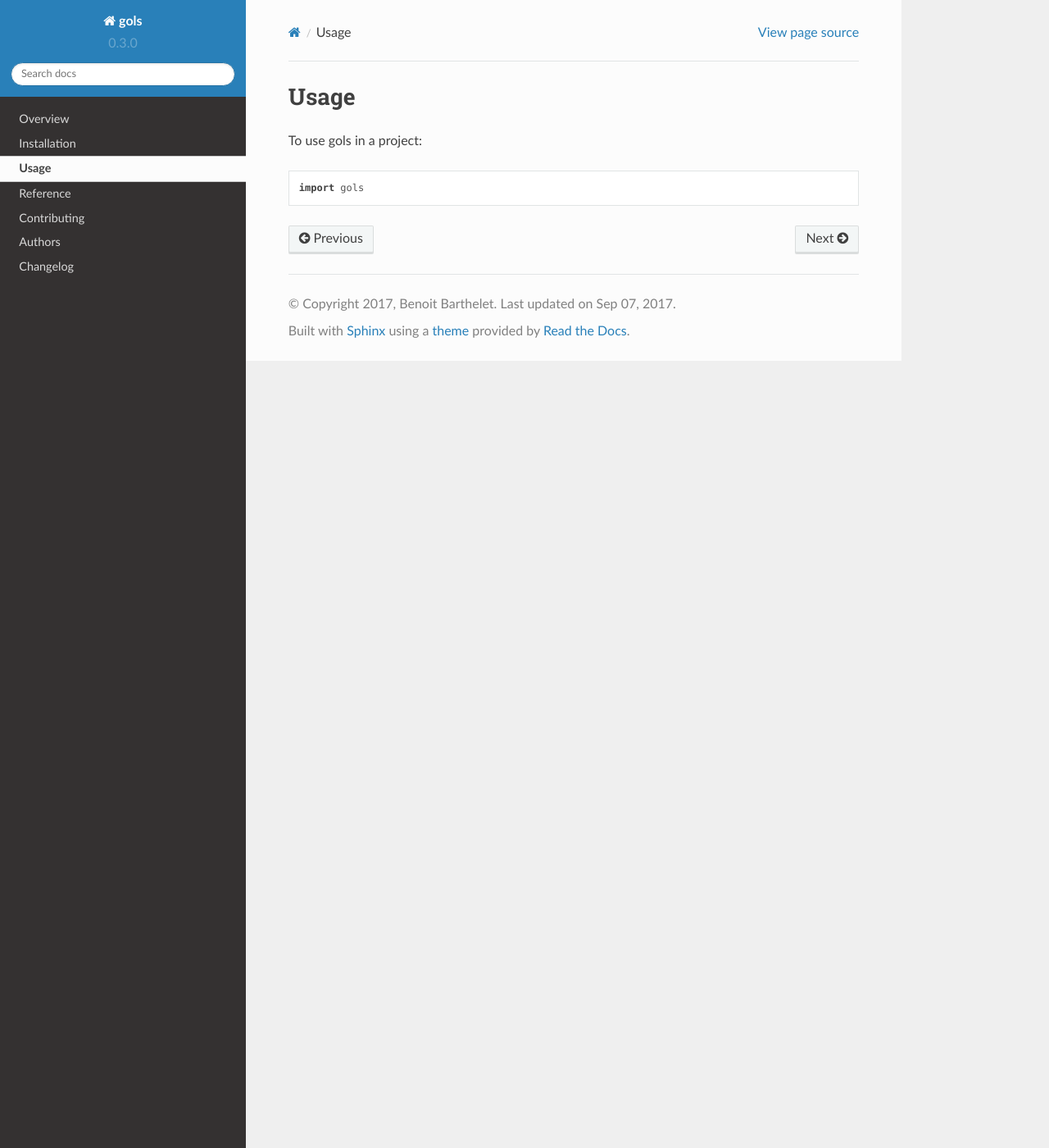
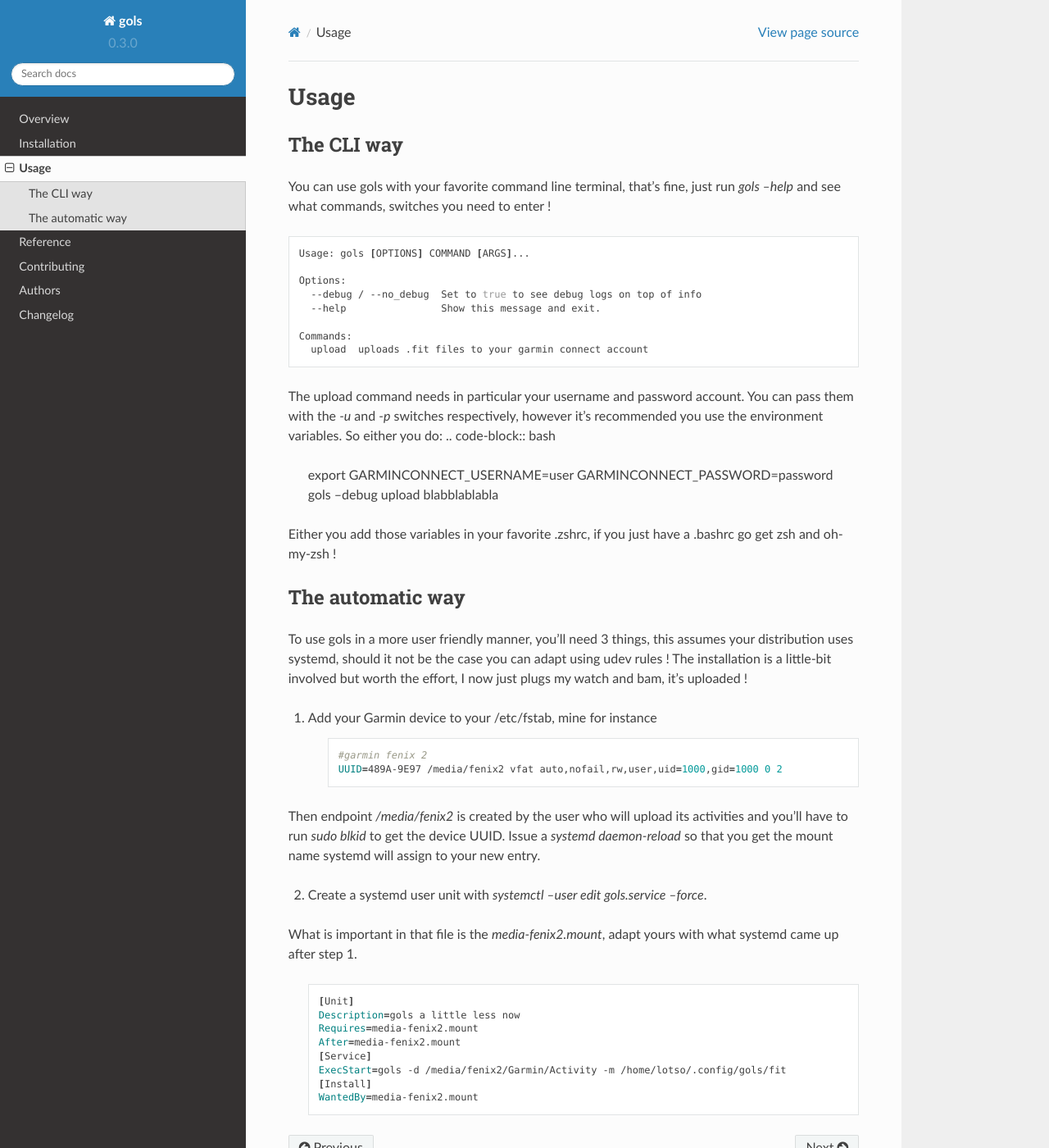
Before and after one commit to euri10/gols, a Sphinx documentation site: the page built from docs/usage.rst, in a window 1280 px wide and 1400 px high. Shown: the whole window at 82% size. Built offline with Sphinx 7.4.7 and the Read the Docs theme 2.0.0, drawn with Linux system fonts in a browser that asks for light colours.

Commit message:
Worked on doc, wip

```diff
--- a/docs/usage.rst
+++ b/docs/usage.rst
@@ -2,6 +2,57 @@
 Usage
 =====
 
-To use gols in a project::
+The CLI way
+-----------
 
-	import gols
+You can use gols with your favorite command line terminal, that's fine, just run `gols --help` and see what commands, switches you need to enter !
+
+.. code-block:: bash
+
+    Usage: gols [OPTIONS] COMMAND [ARGS]...
+
+    Options:
+      --debug / --no_debug  Set to true to see debug logs on top of info
+      --help                Show this message and exit.
+
+    Commands:
+      upload  uploads .fit files to your garmin connect account
+
+The upload command needs in particular your username and password account. You can pass them with the `-u` and `-p` switches respectively, however it's recommended you use the environment variables.
+So either you do:
+.. code-block:: bash
+
+    export GARMINCONNECT_USERNAME=user GARMINCONNECT_PASSWORD=password gols --debug upload blabblablabla
+
+Either you add those variables in your favorite .zshrc, if you just have a .bashrc go get zsh and oh-my-zsh !
+
+The automatic way
+-----------------
+
+To use gols in a more user friendly manner, you'll need 3 things, this assumes your distribution uses systemd, should it not be the case you can adapt using udev rules !
+The installation is a little-bit involved but worth the effort, I now just plugs my watch and bam, it's uploaded !
+
+1. Add your Garmin device to your /etc/fstab, mine for instance
+
+    .. code-block:: bash
+
+        #garmin fenix 2
+        UUID=489A-9E97 /media/fenix2 vfat auto,nofail,rw,user,uid=1000,gid=1000 0 2
+
+Then endpoint `/media/fenix2` is created by the user who will upload its activities and you'll have to run `sudo blkid` to get the device UUID.
+Issue a `systemd daemon-reload` so that you get the mount name systemd will assign to your new entry.
+
+2. Create a systemd user unit with `systemctl --user edit gols.service --force`.
+
+What is important in that file is the `media-fenix2.mount`, adapt yours with what systemd came up after step 1.
+
+    .. code-block:: bash
+
+        [Unit]
+        Description=gols a little less now
+        Requires=media-fenix2.mount
+        After=media-fenix2.mount
+        [Service]
+        ExecStart=gols -d /media/fenix2/Garmin/Activity -m /home/lotso/.config/gols/fit
+        [Install]
+        WantedBy=media-fenix2.mount
```
